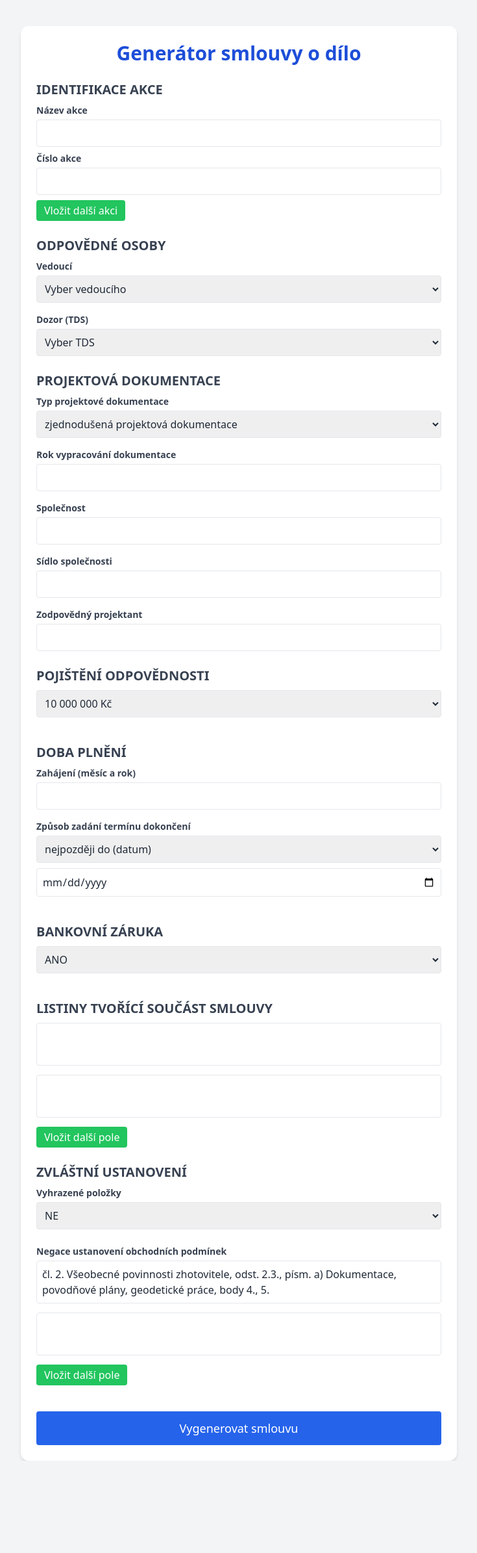
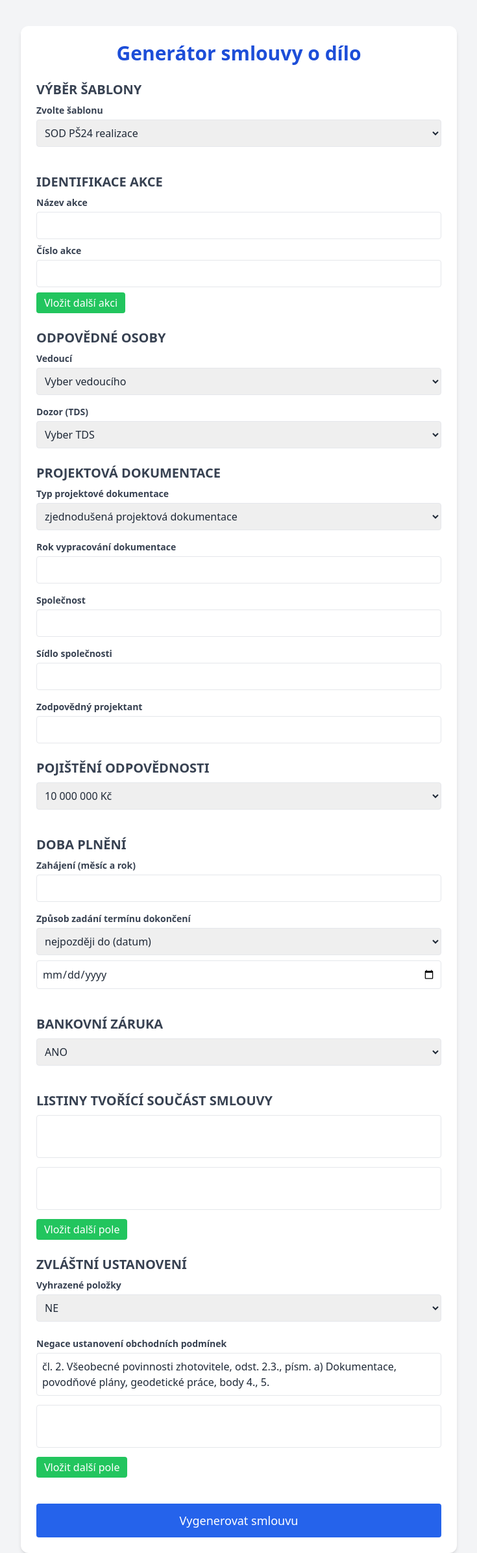
Before and after one commit to JenikAdamira/contract-generator, a Flask app: page / in a window 1280 px wide. Shown: the whole page at 65% size, without its empty margins (272-1007 px from the left). Before the commit the page ends 2248 px from the top, so only its background shows below. Run offline with Flask 3, Linux system fonts and the light colour scheme; some libraries are stand-ins or nearby versions.

Commit message:
Update form.html

```diff
--- a/templates/form.html
+++ b/templates/form.html
@@ -10,6 +10,15 @@
   <div class="max-w-2xl mx-auto mt-10 bg-white p-6 rounded-xl shadow-md space-y-6">
     <h1 class="text-3xl font-bold text-center text-blue-700">Generátor smlouvy o dílo</h1>
     <form method="POST" class="space-y-6">
+<!-- Výběr šablony -->
+<div>
+  <h2 class="text-xl font-semibold mb-2 text-gray-700 uppercase">Výběr šablony</h2>
+  <label class="block text-sm font-semibold text-gray-700 mb-1">Zvolte šablonu</label>
+  <select name="sablona" required class="w-full mb-4 p-2 border rounded">
+    <option value="SOD_PS24.docx">SOD PŠ24 realizace</option>
+    <option value="SOD_PS24_sediment.docx">SOD PŠ24 realizace - SEDIMENT</option>
+  </select>
+</div>
 
 <!-- Sekce: Identifikace akce -->
 <div>
```
